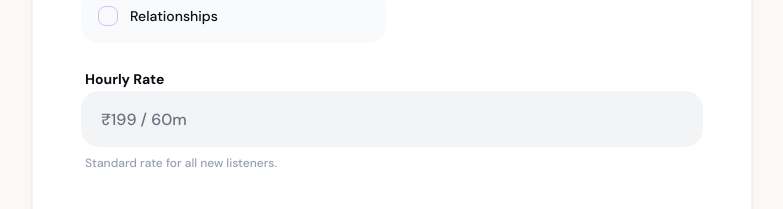
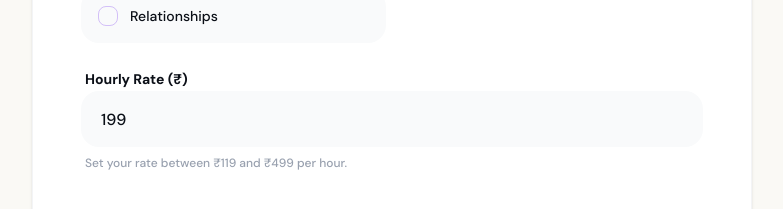
Before and after one commit to vansh82674/someone, a Next.js app in the folder frontend/: page /become-someone in a window 1280 px wide. Shown: the part 811-1020 px from the top of the page, without its empty margins (248-1031 px from the left). Built offline with nearby package versions, Linux system fonts and the light colour scheme; no server answers; sample sign-in values are in the browser's storage.

Commit message:
feat(frontend): add dynamic listener pricing form

```diff
--- a/frontend/app/become-someone/page.tsx
+++ b/frontend/app/become-someone/page.tsx
@@ -31,7 +31,7 @@ export default function BecomeSomeonePage() {
     tagline: "",
     quote: "",
     topics: [] as string[],
-    price: "₹199 / 60m",
+    hourlyRate: 199,
   });
 
   if (status === "loading") {
@@ -62,7 +62,7 @@ export default function BecomeSomeonePage() {
         tagline: formData.tagline,
         quote: formData.quote,
         topics: formData.topics,
-        price: formData.price,
+        hourlyRate: formData.hourlyRate,
         bgColor: "bg-brand-violet",
       });
 
@@ -201,13 +201,17 @@ export default function BecomeSomeonePage() {
                 </div>
 
                 <div className="space-y-2">
-                  <label className="text-sm font-bold text-brand-dark ml-1">Hourly Rate</label>
+                  <label className="text-sm font-bold text-brand-dark ml-1">Hourly Rate (₹)</label>
                   <input
-                    disabled
-                    value={formData.price}
-                    className="flex w-full bg-gray-100 border-none h-14 rounded-2xl px-5 text-gray-500 font-medium"
+                    type="number"
+                    min="119"
+                    max="499"
+                    required
+                    value={formData.hourlyRate}
+                    onChange={(e: React.ChangeEvent<HTMLInputElement>) => setFormData({ ...formData, hourlyRate: parseInt(e.target.value) || 119 })}
+                    className="flex w-full bg-gray-50 border-none h-14 rounded-2xl px-5 text-brand-dark font-medium focus-visible:outline-none focus-visible:ring-2 focus-visible:ring-brand-violet"
                   />
-                  <p className="text-xs text-gray-400 ml-1 mt-1 font-medium">Standard rate for all new listeners.</p>
+                  <p className="text-xs text-gray-400 ml-1 mt-1 font-medium">Set your rate between ₹119 and ₹499 per hour.</p>
                 </div>
 
                 <Button
```
Also changed, not shown: 1 other file (tests, documents, lock files or other folders).
